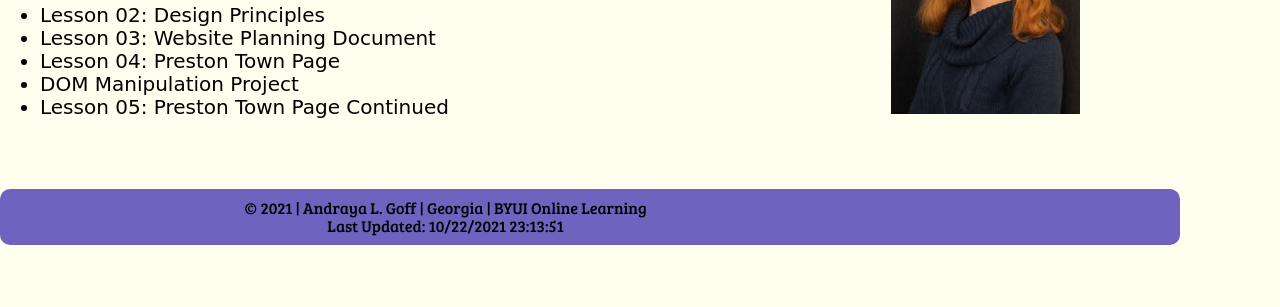
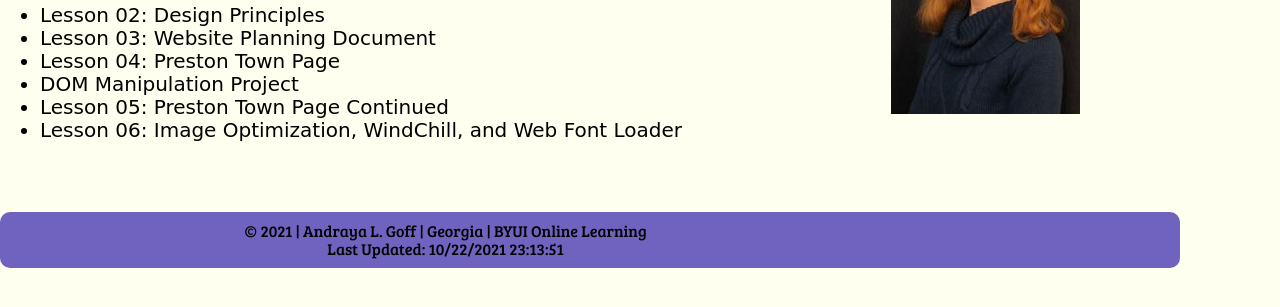
Before and after one commit to Terradragon/WDD230, a plain HTML site: page index.html in a window 1280 px wide. Shown: the part 159-466 px from the top of the page. Drawn offline with Linux system fonts and the light colour scheme; a script that the page names is missing; a web font is replaced by a local one.

Commit message:
Adding Lesson 6

```diff
--- a/index.html
+++ b/index.html
@@ -38,6 +38,7 @@
                 <li><a href="lesson4/preston-4.html">Lesson 04: Preston Town Page</a></li>
                 <li><a href="lesson5/bom.html">DOM Manipulation Project</a></li>
                 <li><a href="lesson5/preston-5.html">Lesson 05: Preston Town Page Continued</a></li>
+                <li><a href="lesson6/preston-6.html">Lesson 06: Image Optimization, WindChill, and Web Font Loader</a></li>
             </ul>
 
         </nav>
```
